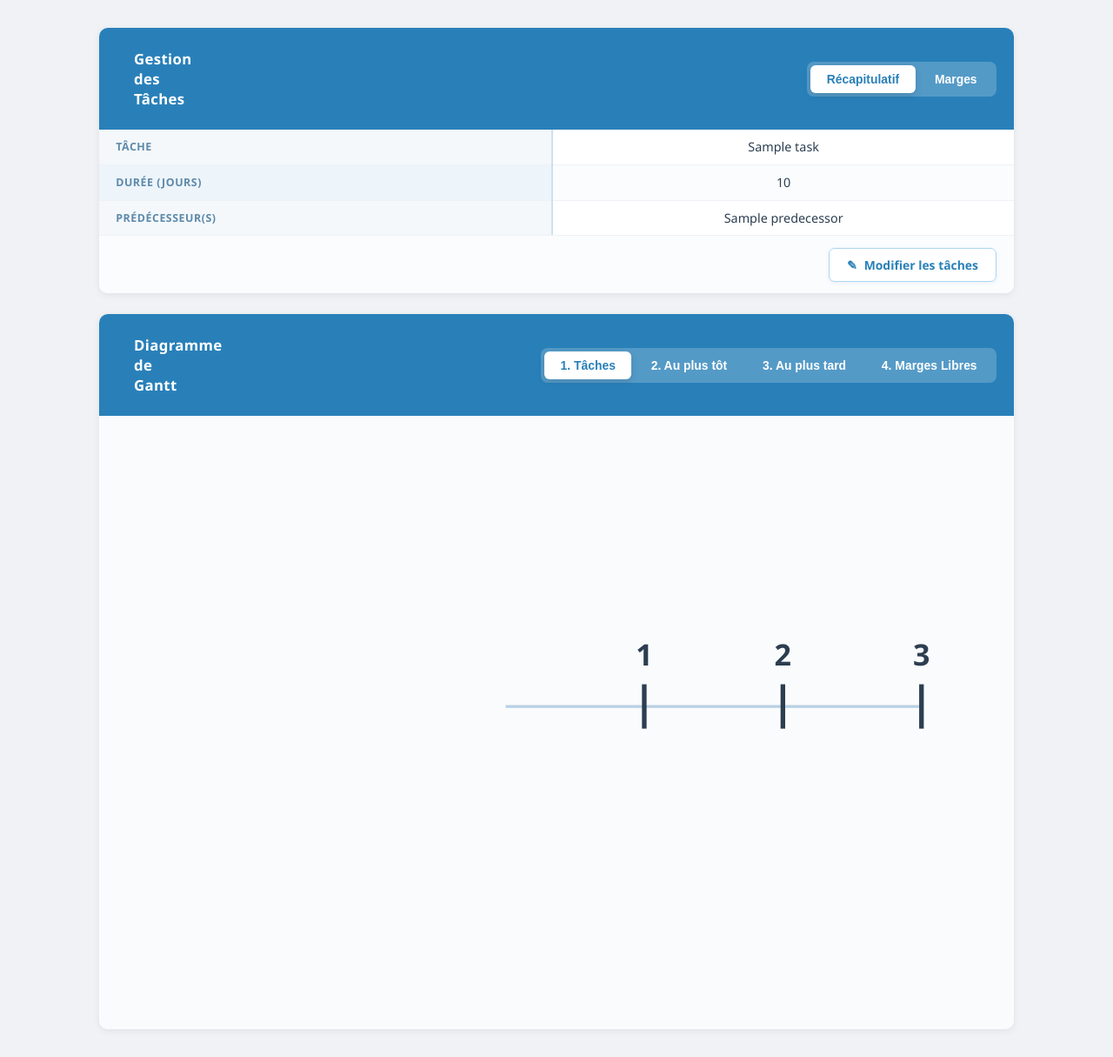
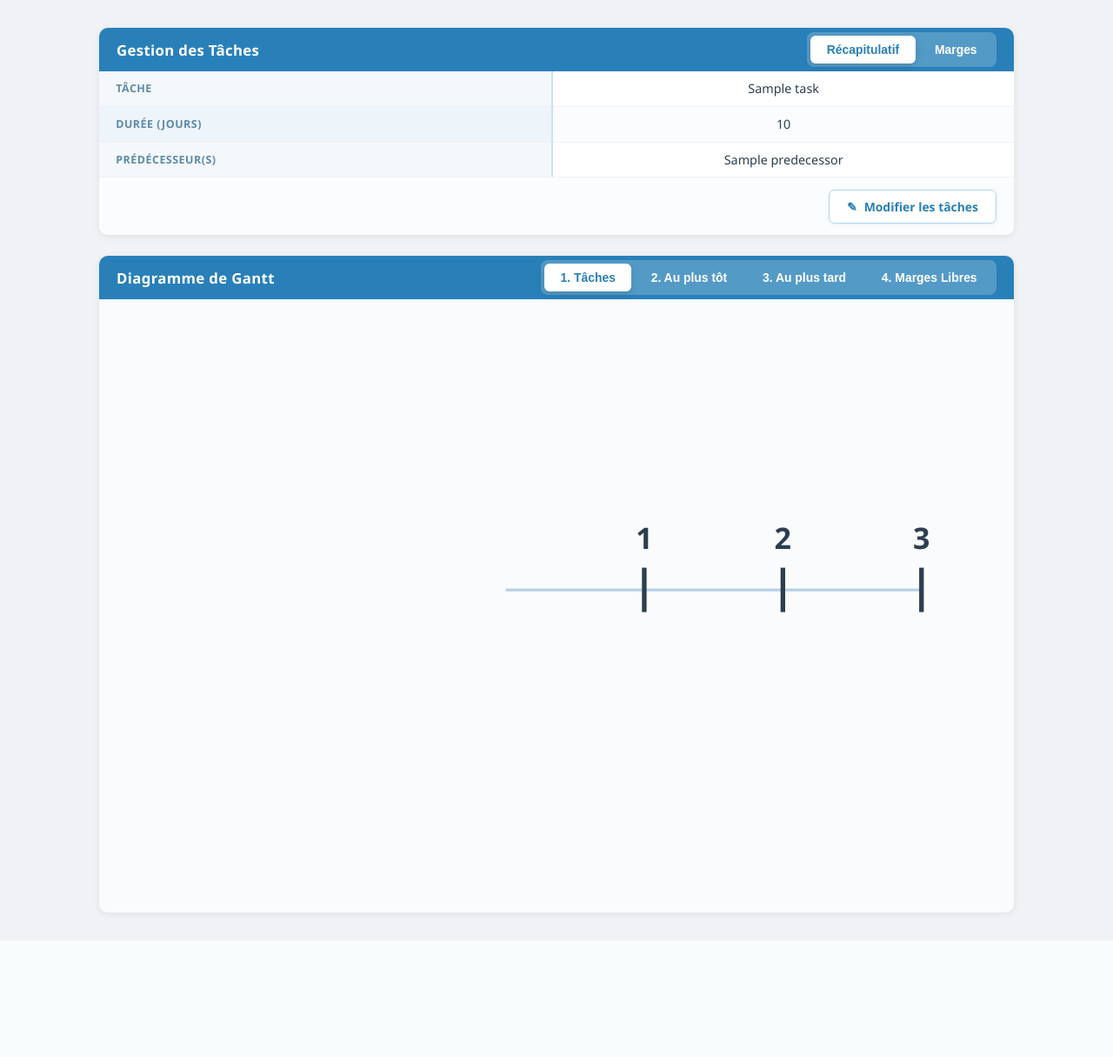
Before and after one commit to Diary-Di/GANTT-Web, a Flask app: template templates/gantt.html in a window 1280 px wide. Shown: the part 63-1278 px from the top of the page at 87% size. After the commit the page ends 1118 px from the top, so only its background shows below. Run offline with Flask 3, Linux system fonts and the light colour scheme; the template is opened without the code that fills it: most values are stand-ins (such as "Sample title", 1, 10 or a date in 2020).

```diff
--- a/static/css/gantt.css
+++ b/static/css/gantt.css
@@ -32,7 +32,8 @@
   align-items: center;
   flex-wrap: wrap;
   gap: 1rem;
-  padding: 0.75rem 1.25rem;
+  height: 50px;
+  padding: 0 1.25rem;
   background-color: #2980b9;
   color: white;
 }
@@ -40,7 +41,9 @@
 .table-header h2 {
   margin: 0;
   font-size: 1.05rem;
+  padding: 0.3rem 0;
   color: white;
+  white-space: nowrap;
 }
 
 .table-toggle {
```
